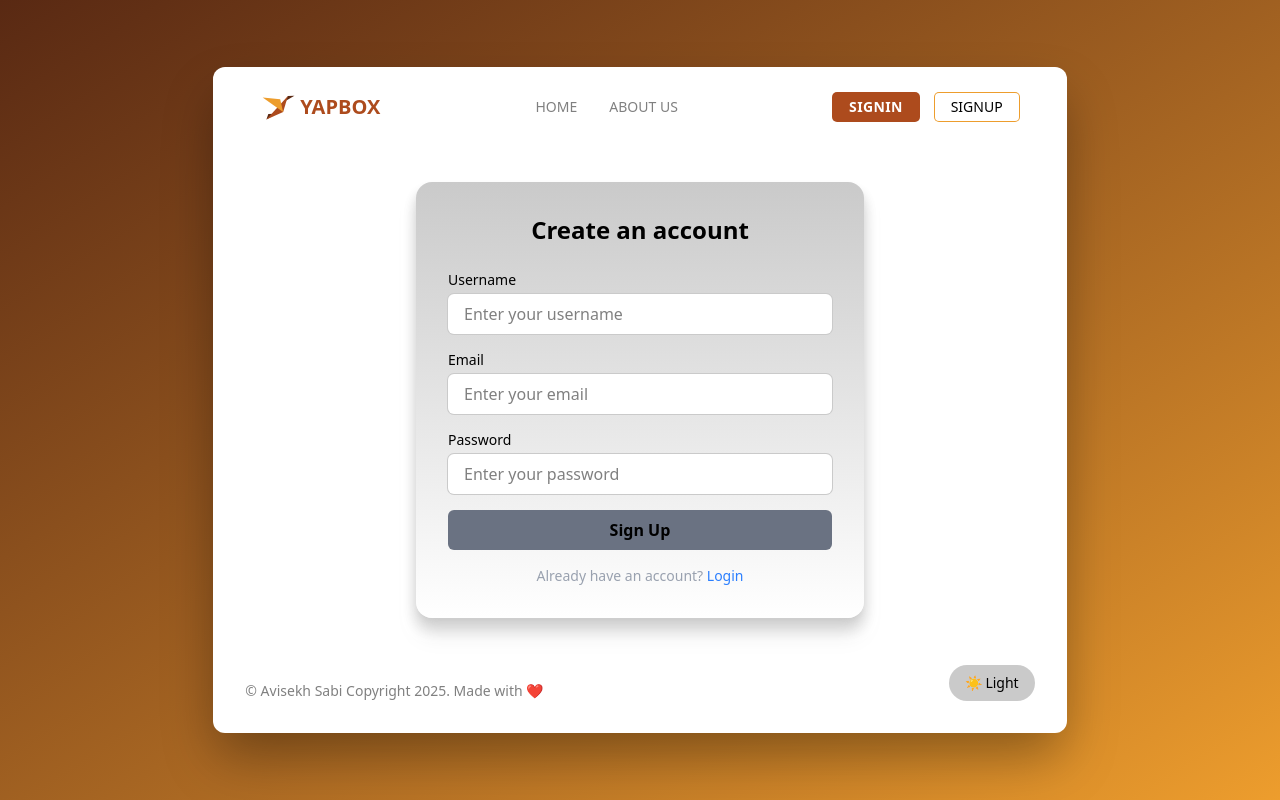
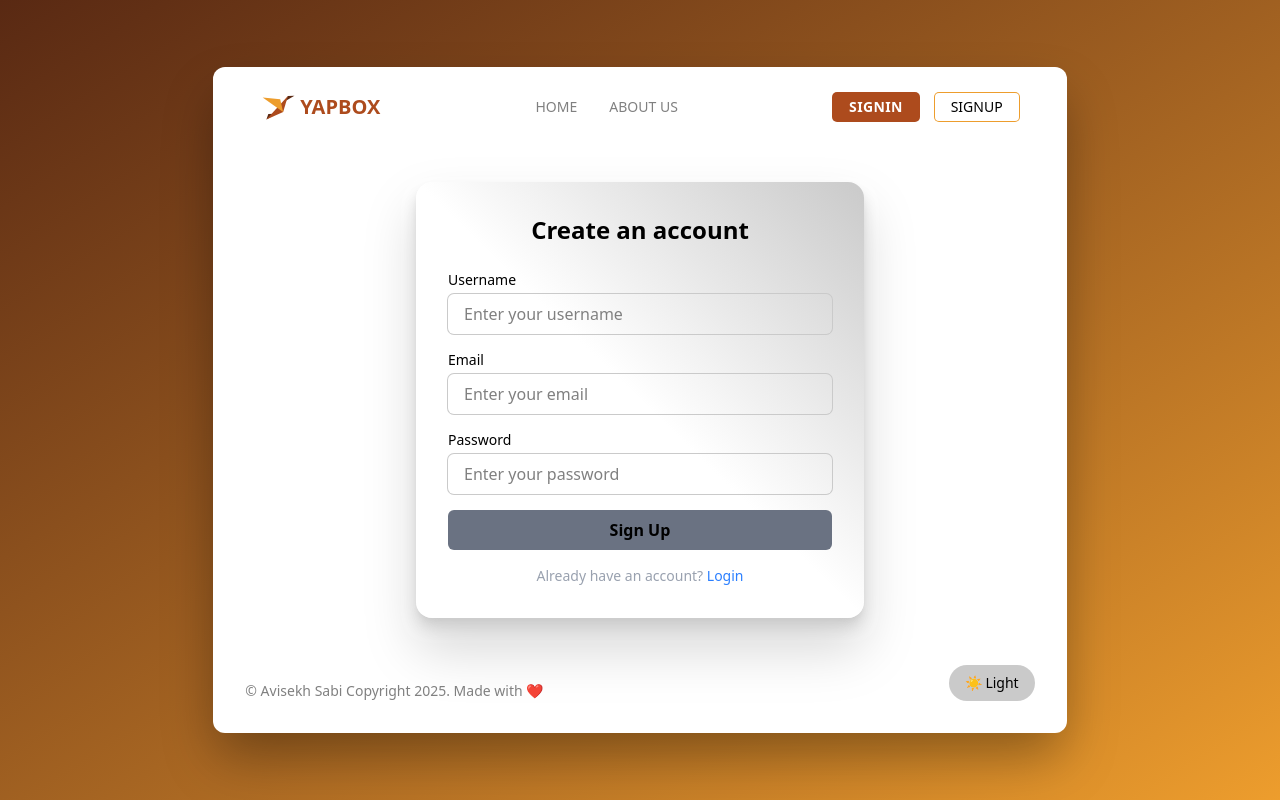
Before and after one commit to avisekh3110/yapbox-client, a React (Vite) app: page /signup in a window 1280 px wide. Built offline with nearby package versions, Linux system fonts and the light colour scheme; no server answers; a web font is replaced by a local one.

Commit message:
Dark Mode Improved and login context

```diff
--- a/src/App.jsx
+++ b/src/App.jsx
@@ -3,7 +3,7 @@ import { BrowserRouter, Route, Routes } from "react-router-dom";
 import Signup from "./pages/Signup.jsx";
 import Signin from "./pages/Signin.jsx";
 import Footer from "./components/Footer.jsx";
-// import CHAt from "./pages/Chats.jsx";
+import Chats from "./pages/Chats.jsx";
 import NotFoundPage from "./pages/NotFoundPage.jsx";
 import HOME from "./pages/home.jsx";
 import Navbar from "./components/navbar.jsx";
@@ -17,13 +17,14 @@ export default function App() {
         <div
           className={`flex lg:w-2/3 w-11/12 h-10/12 rounded-xl ${
             darkMode ? "bg-secondary-dark-c" : "bg-secondary-c"
-          }  justify-between items-center shadow-2xl drop-shadow-2xl shadow-grap-500 relative`}
+          }  justify-center items-center shadow-2xl drop-shadow-2xl shadow-grap-500 relative`}
         >
           <Navbar />
           <Routes>
             <Route path="/" element={<HOME />} />
             <Route path="*" element={<NotFoundPage />} />
             <Route path="/signup" element={<Signup />} />
+            <Route path="/chats" element={<Chats />} />
             <Route path="/signin" element={<Signin />} />
           </Routes>
           <Footer />
@@ -32,3 +33,30 @@ export default function App() {
     </BrowserRouter>
   );
 }
+
+// import React, { useState } from "react";
+
+// export default function App() {
+//   const [text, setText] = useState("");
+
+//   return (
+//     <div>
+//       <div>
+//         <input
+//           type="text"
+//           value={text}
+//           onChange={(e) => {
+//             setText(e.target.value);
+//           }}
+//         />
+//         <button
+//           onClick={() => {
+//             console.log(text);
+//           }}
+//         >
+//           CLICK
+//         </button>
+//       </div>
+//     </div>
+//   );
+// }
--- /dev/null
+++ b/src/context/IsLoggedinContext.jsx
@@ -0,0 +1,17 @@
+import React, { useState } from "react";
+import { createContext } from "react";
+
+export const IsLoggedinContext = createContext();
+
+export default function IsLoggedinProvider({ children }) {
+  const [isLoggedin, setIsLoggedin] = useState(false);
+
+  const toggleLogin = () => {
+    setIsLoggedin((prev) => !prev);
+  };
+  return (
+    <IsLoggedinContext.Provider value={{ isLoggedin, toggleLogin }}>
+      {children}
+    </IsLoggedinContext.Provider>
+  );
+}
--- a/src/index.css
+++ b/src/index.css
@@ -23,7 +23,7 @@
   --color-primary-c: #ed9d2dff;
   --color-secondary-dark-a:  #999999;
   --color-secondary-dark-b:  #333333;
-  --color-secondary-dark-c:  #111111;
+  --color-secondary-dark-c:  #222222;
   --color-tertiary-dark: #FFFFFF;
   --color-secondary-a: #808080;
   --color-secondary-b: #cacaca;
--- a/src/main.jsx
+++ b/src/main.jsx
@@ -4,12 +4,15 @@ import "./index.css";
 import App from "./App.jsx";
 import { ToastContainer } from "react-toastify";
 import { ThemeProvider } from "./context/ThemeContext.jsx";
+import IsLoggedinProvider from "./context/IsLoggedinContext.jsx";
 
 createRoot(document.getElementById("root")).render(
   <StrictMode>
     <ThemeProvider>
-      <App />
-      <ToastContainer theme="dark" />
+      <IsLoggedinProvider>
+        <App />
+        <ToastContainer theme="dark" />
+      </IsLoggedinProvider>
     </ThemeProvider>
   </StrictMode>
 );
--- a/src/pages/Chats.jsx
+++ b/src/pages/Chats.jsx
@@ -4,7 +4,7 @@ import { ConnectionState } from "../components/ConnectionState";
 import { ConnectionManager } from "../components/ConnectionManager";
 import Message from "../components/Message";
 
-export default function () {
+export default function Chats() {
   const [isConnected, setIsConnected] = useState(socket.connected);
   const [messages, setmessages] = useState([]);
   const [value, setValue] = useState("");
@@ -42,8 +42,7 @@ export default function () {
   }
 
   return (
-    <div className="flex justify-center items-center pt-20 h-screen w-full min-h-screen bg-secondary-b flex-col text-gray-200">
-      <div className="bg-secondary-b p-6  gap-4 flex flex-col h-full w-full">
+    <div className="bg-secondary-b p-6  gap-4 flex flex-col h-8/10 w-[95%] rounded-lg">
       <ConnectionState isConnected={isConnected} />
       <ConnectionManager />
 
@@ -77,6 +76,5 @@ export default function () {
         </button>
       </form>
     </div>
-    </div>
   );
 }
--- a/src/pages/Signin.jsx
+++ b/src/pages/Signin.jsx
@@ -1,13 +1,16 @@
 import axios from "axios";
-import React, { useState } from "react";
+import React, { useContext, useState } from "react";
 import { NavLink } from "react-router-dom";
 import { useNavigate } from "react-router-dom";
 import { toast } from "react-toastify";
 import { LocalPort } from "../const";
+import { ThemeContext } from "../context/ThemeContext";
 
 export default function Signin() {
   const [email, setEmail] = useState("");
   const [password, setPassword] = useState("");
+
+  const { darkMode } = useContext(ThemeContext);
 
   const noUserToast = () => {
     toast.error("No such user found!!");
@@ -55,12 +58,22 @@ export default function Signin() {
 
   return (
     <div className="w-full flex justify-center items-center">
-      <div className="w-full max-w-md bg-gradient-to-b via-secondary-c to-secondary-c  from-secondary-b rounded-2xl shadow-lg drop-shadow-2xl shadow-secondary-b p-8 text-tertiary">
+      <div
+        className={`w-full max-w-md bg-gradient-to-bl ${
+          darkMode
+            ? "via-secondary-dark-c to-secondary-dark-c  from-secondary-dark-b shadow-secondary-dark-b p-8 text-tertiary-dark"
+            : "via-secondary-c to-secondary-c  from-secondary-b shadow-secondary-b p-8 text-tertiary"
+        } rounded-2xl shadow-lg drop-shadow-2xl `}
+      >
         <h2 className="text-2xl font-bold text-center mb-6">Welcome Back!</h2>
 
         <form className="space-y-4" onSubmit={handleSubmit}>
           <div>
-            <label className="block text-sm font-medium text-tertiary mb-1">
+            <label
+              className={`block text-sm font-medium ${
+                darkMode ? "text-tertiary-dark" : "text-tertiary"
+              } mb-1`}
+            >
               Email
             </label>
             <input
@@ -68,7 +81,11 @@ export default function Signin() {
               value={email}
               required
               placeholder="Enter your email"
-              className="w-full px-4 py-2 rounded-md bg-secondary-c ring-1 ring-secondary-b text-tertiary placeholder-secondary-a focus:outline-none focus:ring-2 focus:ring-primary-c"
+              className={`w-full px-4 py-2 rounded-md ring-1 focus:outline-none focus:ring-2 focus:ring-primary-c transition${
+                darkMode
+                  ? "bg-secondary-dark-b ring-secondary-dark-a text-tertiary-dark placeholder-secondary-dark-a"
+                  : "bg-secondary-c ring-secondary-b text-tertiary placeholder-secondary-a"
+              }`}
               onChange={(e) => {
                 setEmail(e.target.value);
               }}
@@ -76,7 +93,11 @@ export default function Signin() {
           </div>
 
           <div>
-            <label className="block text-sm font-medium text-tertiary mb-1">
+            <label
+              className={`block text-sm font-medium ${
+                darkMode ? "text-tertiary-dark" : "text-tertiary"
+              } mb-1`}
+            >
               Password
             </label>
             <input
@@ -84,7 +105,11 @@ export default function Signin() {
               value={password}
               required
               placeholder="Enter your password"
-              className="w-full px-4 py-2 rounded-md bg-secondary-c ring-1 ring-secondary-b text-tertiary placeholder-secondary-a focus:outline-none focus:ring-2 focus:ring-primary-c"
+              className={`w-full px-4 py-2 rounded-md ring-1 focus:outline-none focus:ring-2 focus:ring-primary-c transition${
+                darkMode
+                  ? "bg-secondary-dark-b ring-secondary-dark-a text-tertiary-dark placeholder-secondary-dark-a"
+                  : "bg-secondary-c ring-secondary-b text-tertiary placeholder-secondary-a"
+              }`}
               onChange={(e) => {
                 setPassword(e.target.value);
               }}
--- a/src/pages/Signup.jsx
+++ b/src/pages/Signup.jsx
@@ -1,13 +1,16 @@
 import axios from "axios";
-import React, { useState } from "react";
+import React, { useContext, useState } from "react";
 import { useNavigate, NavLink } from "react-router-dom";
 import { toast } from "react-toastify";
 import { LocalPort } from "../const";
+import { ThemeContext } from "../context/ThemeContext";
 
 export default function Signup() {
   const [userName, setUserName] = useState("");
   const [email, setEmail] = useState("");
   const [password, setPassword] = useState("");
+
+  const { darkMode } = useContext(ThemeContext);
 
   //for navigation
   const navigate = useNavigate();
@@ -51,46 +54,76 @@ export default function Signup() {
 
   return (
     <div className="w-full flex justify-center items-center">
-      <div className="w-full max-w-md bg-gradient-to-b to-secondary-c from-secondary-b rounded-2xl shadow-lg drop-shadow-xl shadow-secondary-b p-8 text-tertiary">
-        <h2 className="text-2xl font-bold text-center mb-6 text-tertiary">
+      <div
+        className={`w-full max-w-md bg-gradient-to-bl ${
+          darkMode
+            ? "via-secondary-dark-c to-secondary-dark-c  from-secondary-dark-b shadow-secondary-dark-b p-8 text-tertiary-dark"
+            : "via-secondary-c to-secondary-c  from-secondary-b shadow-secondary-b p-8 text-tertiary"
+        } rounded-2xl shadow-lg drop-shadow-2xl `}
+      >
+        <h2 className="text-2xl font-bold text-center mb-6">
           Create an account
         </h2>
         <form className="space-y-4" onSubmit={handleSubmit}>
           <div>
-            <label className="block text-sm font-medium text-tertiary mb-1">
+            <label
+              className={`block text-sm font-medium ${
+                darkMode ? "text-tertiary-dark" : "text-tertiary"
+              } mb-1`}
+            >
               Username
             </label>
             <input
               type="text"
               value={userName}
               placeholder="Enter your username"
-              className="w-full px-4 py-2 rounded-md bg-secondary-c ring-1 ring-secondary-b text-tertiary placeholder-secondary-a focus:outline-none focus:ring-2 focus:ring-primary-c"
+              className={`w-full px-4 py-2 rounded-md ring-1 focus:outline-none focus:ring-2 focus:ring-primary-c transition${
+                darkMode
+                  ? "bg-secondary-dark-b ring-secondary-dark-a text-tertiary-dark placeholder-secondary-dark-a"
+                  : "bg-secondary-c ring-secondary-b text-tertiary placeholder-secondary-a"
+              }`}
               onChange={(e) => setUserName(e.target.value)}
             />
           </div>
 
           <div>
-            <label className="block text-sm font-medium text-tertiary mb-1">
+            <label
+              className={`block text-sm font-medium ${
+                darkMode ? "text-tertiary-dark" : "text-tertiary"
+              } mb-1`}
+            >
               Email
             </label>
             <input
               type="email"
               value={email}
               placeholder="Enter your email"
-              className="w-full px-4 py-2 rounded-md bg-secondary-c text-tertiary placeholder-secondary-a ring-1 ring-secondary-b focus:outline-none focus:ring-2 focus:ring-primary-c"
+              className={`w-full px-4 py-2 rounded-md ring-1 focus:outline-none focus:ring-2 focus:ring-primary-c transition${
+                darkMode
+                  ? "bg-secondary-dark-b ring-secondary-dark-a text-tertiary-dark placeholder-secondary-dark-a"
+                  : "bg-secondary-c ring-secondary-b text-tertiary placeholder-secondary-a"
+              }`}
               onChange={(e) => setEmail(e.target.value)}
             />
           </div>
 
           <div>
-            <label className="block text-sm font-medium text-tertiary mb-1">
+            <label
+              className={`block text-sm font-medium ${
+                darkMode ? "text-tertiary-dark" : "text-tertiary"
+              } mb-1`}
+            >
               Password
             </label>
             <input
               type="password"
               value={password}
               placeholder="Enter your password"
-              className="w-full px-4 py-2 rounded-md bg-secondary-c text-tertiary placeholder-secondary-a ring-1 ring-secondary-b focus:outline-none focus:ring-2 focus:ring-primary-c"
+              className={`w-full px-4 py-2 rounded-md ring-1 focus:outline-none focus:ring-2 focus:ring-primary-c transition${
+                darkMode
+                  ? "bg-secondary-dark-b ring-secondary-dark-a text-tertiary-dark placeholder-secondary-dark-a"
+                  : "bg-secondary-c ring-secondary-b text-tertiary placeholder-secondary-a"
+              }`}
               onChange={(e) => setPassword(e.target.value)}
             />
           </div>
```
Also changed, not shown: src/components/Navbar.jsx (+14 -0 lines), src/pages/Home.jsx (+11 -0 lines). Lines whose indentation alone changed are shown as unchanged.
